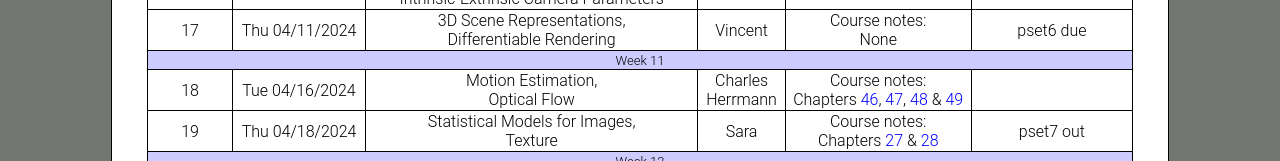
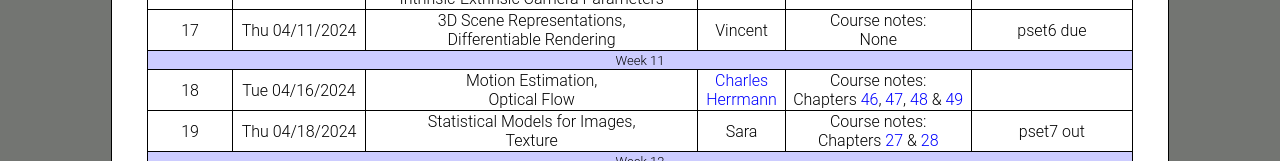
Before and after one commit to advances-in-vision/advances-in-vision.github.io, a plain HTML site: page schedule.html in a window 1280 px wide. Shown: the part 2226-2387 px from the top of the page. Drawn offline with Linux system fonts and the light colour scheme.

Commit message:
Update schedule.html

```diff
--- a/schedule.html
+++ b/schedule.html
@@ -436,7 +436,7 @@
     <td sdval="2" sdnum="1033;" align="center" height="16">18</td>
     <td sdnum="1033;0;@" align="center">Tue 04/16/2024</td>
     <td align="center">Motion Estimation, <br> Optical Flow</td>
-    <td align="center">Charles Herrmann</td>
+    <td align="center"><a href="https://scholar.google.com/citations?user=LQvi5XAAAAAJ&hl=en">Charles Herrmann</a></td>
     <td align="center">
         Course notes:<br>Chapters
       <a href="https://canvas.mit.edu/files/4059851/download?download_frd=1">46</a>,
```
